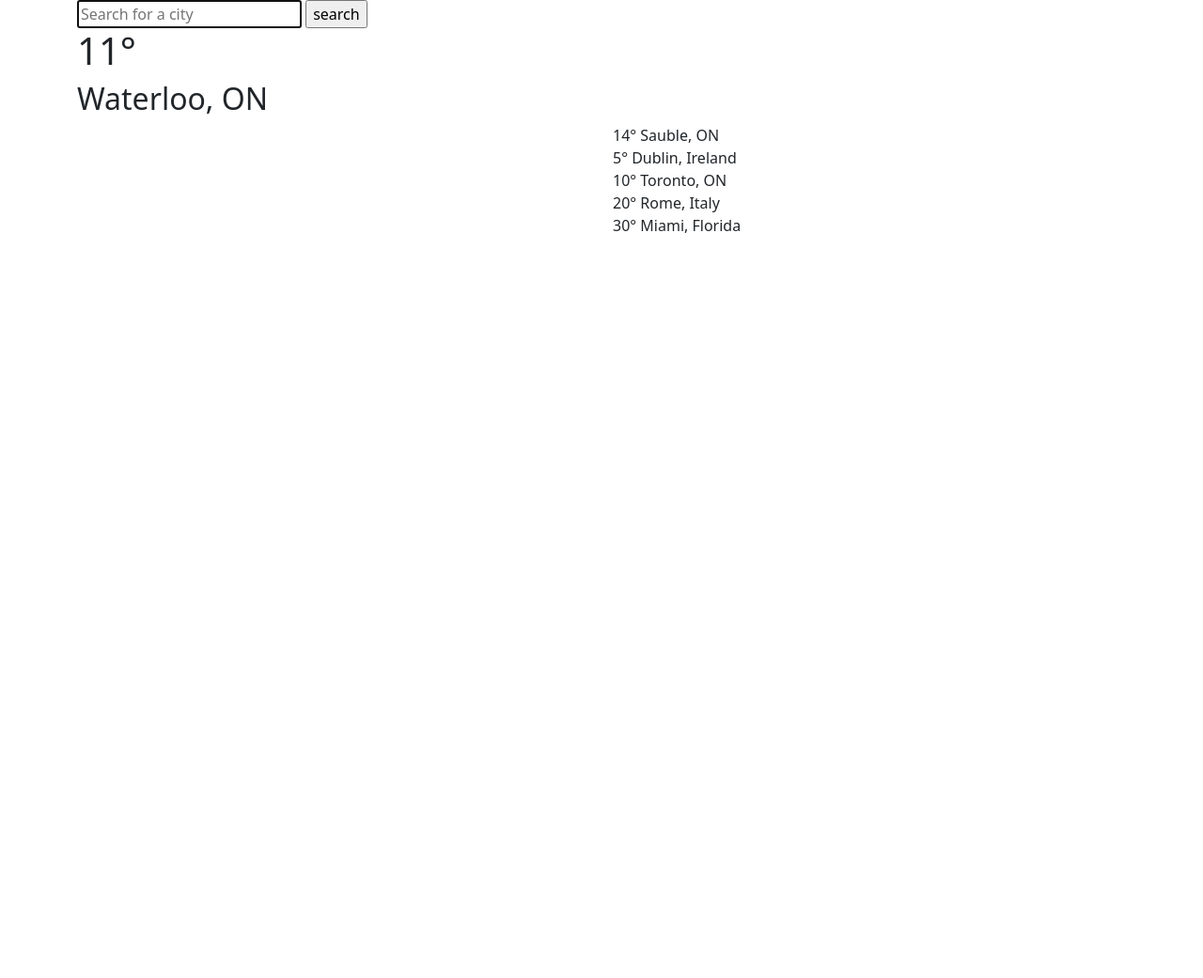
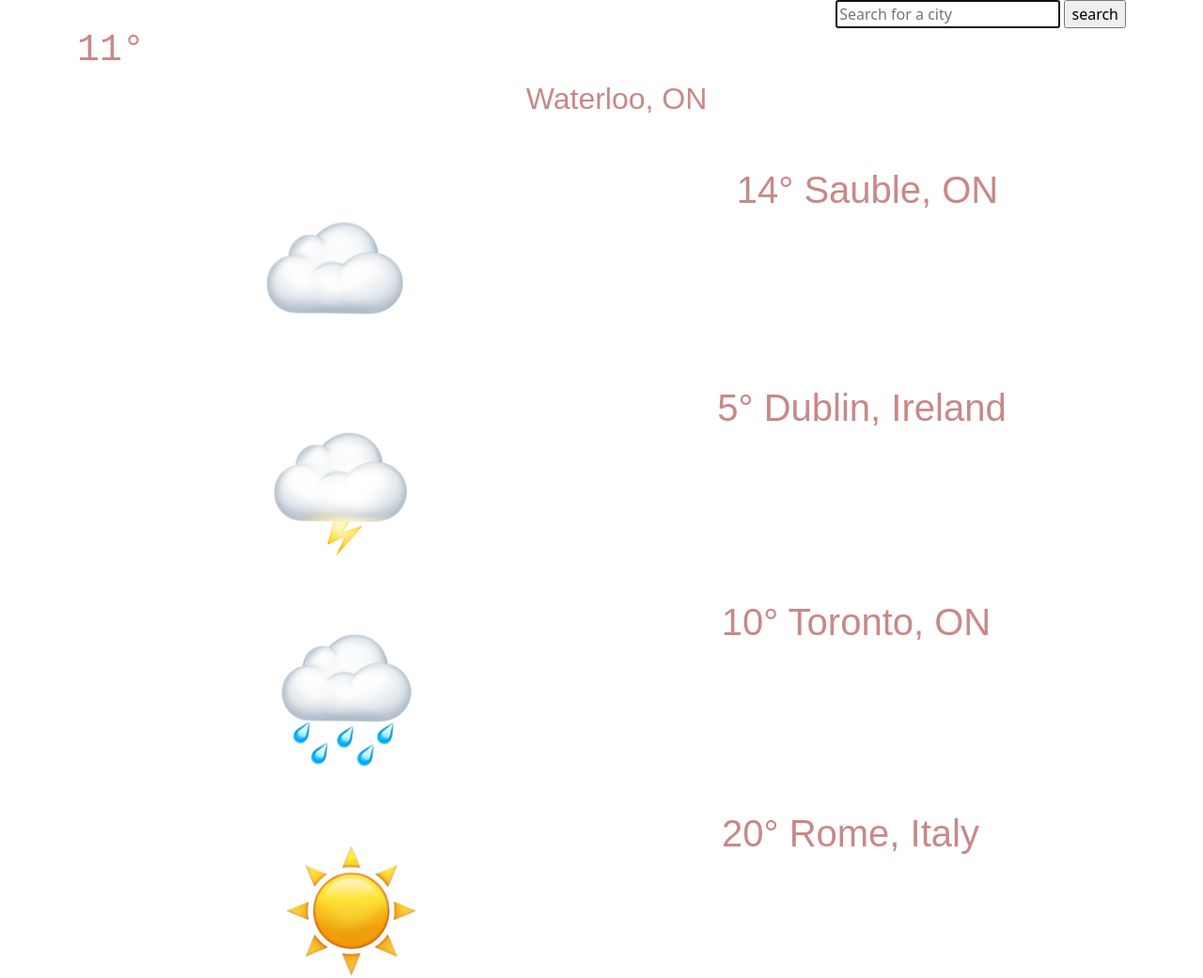
Before and after one commit to alexpastrik/my-awesome-project, a plain HTML site: page index.html in a window 1280 px wide. Shown: the top 1041 px of the page at 94% size. Before the commit the page ends 800 px from the top, so only its background shows below. Drawn offline with nearby package versions, Linux system fonts and the light colour scheme; a web font is replaced by a local one.

Commit message:
Fixed links to each file to html

```diff
--- a/index.html
+++ b/index.html
@@ -3,7 +3,10 @@
   <head>
     <title>Parcel Sandbox</title>
     <meta charset="UTF-8" />
-    <link href="src/styles.css" />
+
+    <link rel="stylesheet" href="style.css">
+
+
     <link
       href="https://cdn.jsdelivr.net/npm/bootstrap@5.1.3/dist/css/bootstrap.min.css"
       rel="stylesheet"
@@ -80,6 +83,6 @@
                             </div>
                           </div>
              </div>
-    <script src="src/index.js"></script>
+   <script src="src/index.js"></script>
   </body>
 </html>
```
Also changed, not shown: images/clouds.png (added), images/light.png (added), images/rainandcloud.png (added), images/sun and cloud.png (added), images/sun.png (added), index.js (renamed from script.js).
